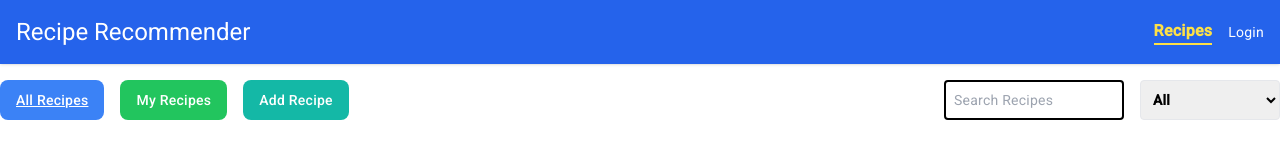
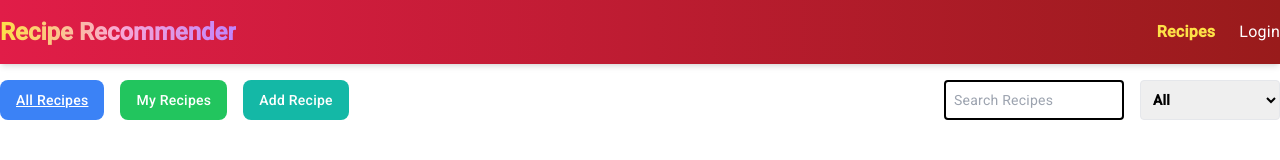
Before and after one commit to Amiya-1999/RecipeRecommender, an Angular app in the folder recipe-recommender-frontend/: page /recipes in a window 1280 px wide. Shown: the top 160 px of the page. Built offline with nearby package versions, Linux system fonts and the light colour scheme; no server answers.

Commit message:
animation for header

```diff
--- a/recipe-recommender-frontend/src/app/components/header/header.component.html
+++ b/recipe-recommender-frontend/src/app/components/header/header.component.html
@@ -1,34 +1,81 @@
-<header class="bg-blue-600 text-white p-4 shadow w-full fixed z-10">
+<header
+  [@headerAnimation]="headerState" [@fadeInOut]
+  class="bg-gradient-to-r from-rose-600 to-red-800 text-white py-4 shadow-md w-full fixed z-10"
+>
   <div class="container mx-auto flex justify-between items-center">
-    <h1 class="text-xl font-bold !m-0">Recipe Recommender</h1>
-    <nav class="flex justify-center items-center">
+    <!-- Logo / Title -->
+    <h1
+      class="text-2xl !font-bold !m-0 bg-gradient-to-r from-yellow-300 via-pink-300 to-purple-400 text-transparent bg-clip-text"
+    >
+      Recipe Recommender
+    </h1>
+
+    <!-- Navigation Links -->
+    <nav class="flex items-center space-x-6">
+      <!-- Recipes Link -->
       <a
         routerLink="/recipes"
-        routerLinkActive="font-bold text-yellow-300 border-b-2 border-yellow-300"
-        class="mr-4 text-base"
-        >Recipes</a
+        routerLinkActive="font-bold text-yellow-300"
+        class="relative group text-base hover:text-yellow-300 transition-all hover:scale-110 hover:opacity-90 duration-300"
       >
+        Recipes
+        <span
+          class="absolute bottom-0 left-0 w-0 h-0.5 bg-yellow-300 transition-all duration-300 group-hover:w-full"
+        ></span>
+      </a>
 
+      <!-- Favorites Link (Visible Only When Logged In) -->
       <a
         *ngIf="isLoggedIn"
         routerLink="/favorites"
-        routerLinkActive="font-bold text-yellow-300 border-b-2 border-yellow-300"
-        class="mr-4 text-base"
-        >Favorites</a
+        routerLinkActive="font-bold text-yellow-300"
+        class="relative group text-base hover:text-yellow-300 transition-all hover:scale-110 hover:opacity-90 duration-300"
       >
-      <button *ngIf="isLoggedIn" routerLink="/profile" routerLinkActive="">
+        Favorites
+        <span
+          class="absolute bottom-0 left-0 w-0 h-0.5 bg-yellow-300 transition-all duration-300 group-hover:w-full"
+        ></span>
+      </a>
+
+      <!-- Add Recipe Button (Enhanced Design) -->
+      <a
+        *ngIf="isLoggedIn"
+        routerLink="/add-recipe"
+        routerLinkActive=""
+        class="bg-gradient-to-r from-yellow-300 to-orange-400 text-blue-800 font-semibold px-5 py-2 rounded-full shadow-lg hover:from-yellow-400 hover:to-orange-500 hover:scale-105 transition-all duration-300"
+      >
+        Add Recipe
+      </a>
+
+      <!-- Profile Icon (Visible Only When Logged In) -->
+      <button
+        *ngIf="isLoggedIn"
+        routerLink="/profile"
+        routerLinkActive="bg-black"
+        class="relative group hover:opacity-90 transition-opacity duration-300 rounded-full"
+      >
         <img
           src="https://img.icons8.com/ios-filled/50/ffffff/user.png"
           alt="User Icon"
-          class="w-6 h-6 rounded-full hover:opacity-75"
+          class="w-6 h-6 rounded-full"
         />
+        <span
+          class="absolute inset-0 rounded-full border-2 border-transparent transition-all duration-300 group-hover:border-yellow-300"
+        ></span>
       </button>
+
+      <!-- Login Link (Visible Only When Not Logged In) -->
       <a
         *ngIf="!isLoggedIn"
         routerLink="/login"
-        routerLinkActive="font-bold text-yellow-300 border-b-2 border-yellow-300"
-        >Login</a
+        routerLinkActive="font-bold text-yellow-300"
+        class="relative text-base hover:text-yellow-300 transition-colors duration-300"
       >
+        Login
+        <span
+          class="absolute bottom-0 left-0 w-0 h-0.5 bg-yellow-300 transition-all duration-300 group-hover:w-full"
+        ></span>
+      </a>
     </nav>
   </div>
 </header>
--- a/recipe-recommender-frontend/src/app/components/header/header.component.ts
+++ b/recipe-recommender-frontend/src/app/components/header/header.component.ts
@@ -1,14 +1,43 @@
 import { CommonModule } from '@angular/common';
-import { Component } from '@angular/core';
+import { Component, HostListener } from '@angular/core';
 import { RouterLink, RouterLinkActive } from '@angular/router';
 import { UserService } from '../../services/user.service';
+import {
+  animate,
+  state,
+  style,
+  transition,
+  trigger,
+} from '@angular/animations';
 
 @Component({
   selector: 'app-header',
   standalone: true,
   imports: [CommonModule, RouterLink, RouterLinkActive],
   templateUrl: './header.component.html',
-  styleUrl: './header.component.css'
+  styleUrl: './header.component.css',
+  animations: [
+    trigger('fadeInOut', [
+      state('void', style({ opacity: 0 })),
+      transition(':enter', [animate('1s ease-in-out')]),
+      transition(':leave', [animate('0.5s ease-out')]),
+    ]),
+    trigger('headerAnimation', [
+      state(
+        'default',
+        style({
+          transform: 'translateY(0)',
+        })
+      ),
+      state(
+        'scrolled',
+        style({
+          transform: 'translateY(-10px)',
+        })
+      ),
+      transition('default <=> scrolled', animate('300ms ease-in-out')),
+    ]),
+  ],
 })
 export class HeaderComponent {
   isLoggedIn: boolean = false;
@@ -18,7 +47,14 @@ export class HeaderComponent {
   ngOnInit() {
     this.userService.isLoggedIn().subscribe((data) => {
       this.isLoggedIn = data;
-    })
+    });
   }
 
+  headerState = 'default';
+
+  @HostListener('window:scroll', [])
+  onWindowScroll() {
+    const scrollPosition = window.scrollY || document.documentElement.scrollTop;
+    this.headerState = scrollPosition > 10 ? 'scrolled' : 'default';
+  }
 }
```
Also changed, not shown: 1 other file (tests, documents, lock files or other folders).
